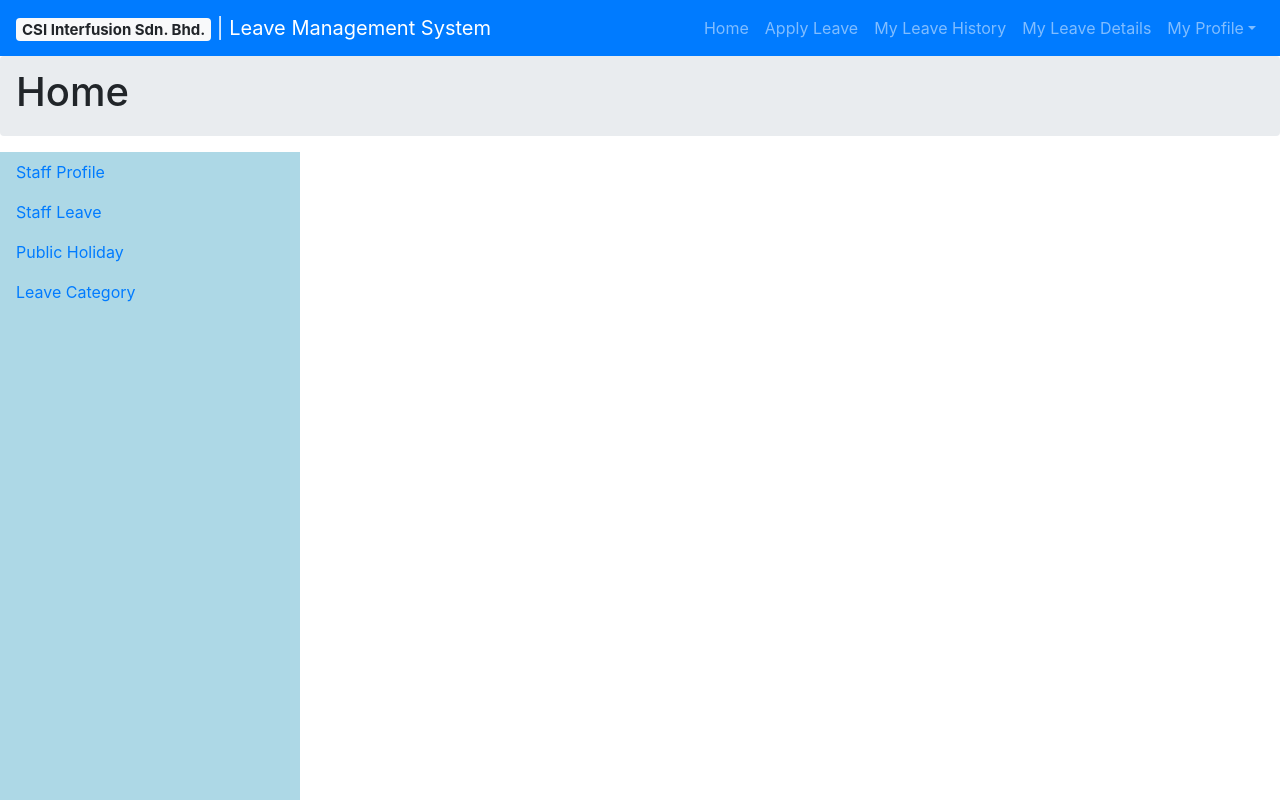
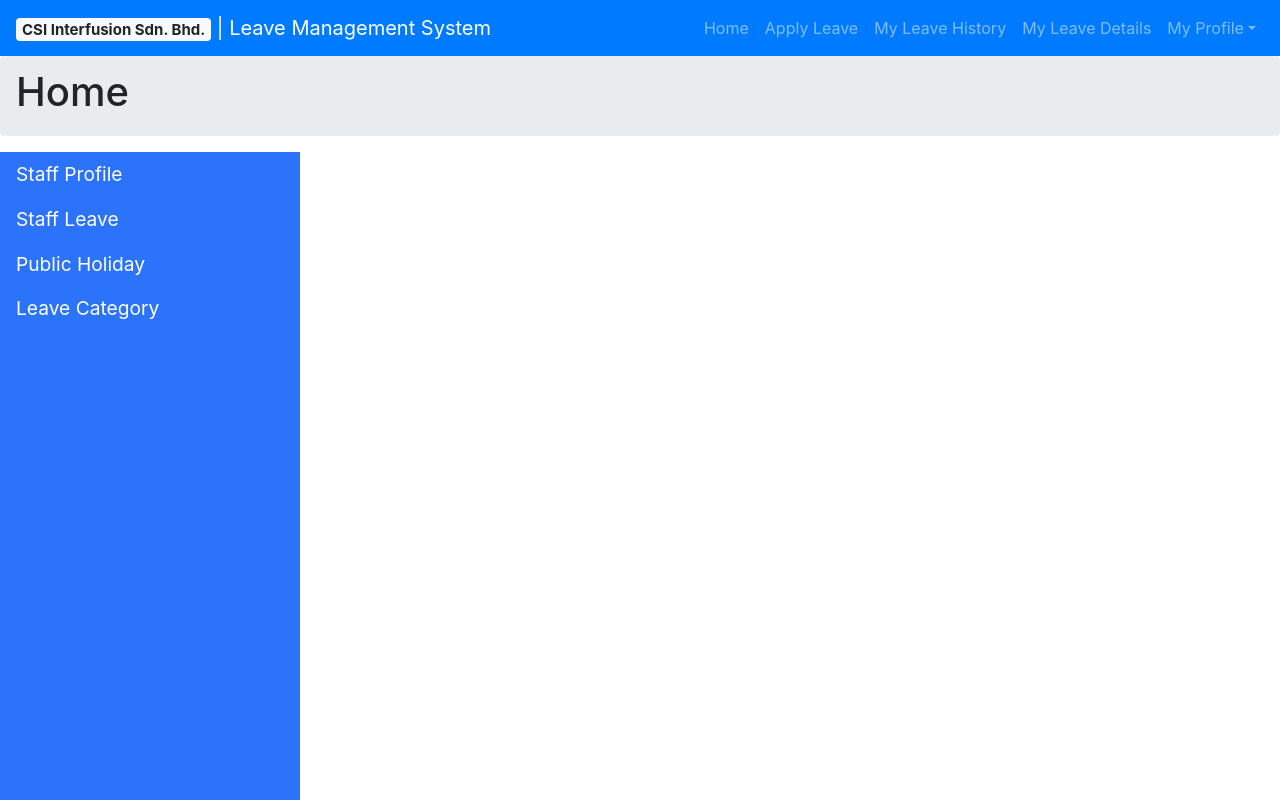
Before and after one commit to jameacle09/csileavemanagementsystem, a React (Create React App) app in the folder leavemanagement/: page /hrdashboard in a window 1280 px wide. Shown: the top 800 px of the page. Built offline with nearby package versions, Linux system fonts and the light colour scheme.

Commit message:
Fix issue footer and sidebar

```diff
--- a/leavemanagement/src/App.js
+++ b/leavemanagement/src/App.js
@@ -16,6 +16,8 @@ import {
 } from "react-router-dom";
 import HrDashboard from './hradmin/HrDashboard';
 import ManagerApproval from './manager/ManagerApproval';
+import ListStaffProfile from './staffprofile/ListStaffProfile';
+import NewStaffProfile from './staffprofile/NewStaffProfile';
 
 class App extends Component {
   render() {
@@ -34,6 +36,8 @@ class App extends Component {
               <Route path="/changepassword" title="Change Password" component={ChangePassword} />
               <Route path="/managerapproval" title="Manager Approval" component={ManagerApproval} />
               <Route path="/hrdashboard" title="HR Dashboard" component={HrDashboard} />
+              <Route path="/liststaffprofile" title="List Staff Profile" component={ListStaffProfile} />
+              <Route path="/newstaffprofile" title="New Staff Profile" component={NewStaffProfile} />
             </Switch>
           </div>
           <Footer />
--- a/leavemanagement/src/common/Footer.js
+++ b/leavemanagement/src/common/Footer.js
@@ -11,7 +11,7 @@ class Footer extends Component {
     const footerStyle = {
       align: "center",
       textAlign: "center",
-      marginTop: 20
+
     };
 
     return (
--- a/leavemanagement/src/hradmin/SideBar.js
+++ b/leavemanagement/src/hradmin/SideBar.js
@@ -11,22 +11,23 @@ class SideBar extends Component {
         const SideBarStyle = {
             height: "100vh",
             width: "300px",
-            background: "lightblue"
+            fontSize: "1.2rem",
+            background: "#2b73fa"
         }
         return (
             <div style={SideBarStyle}>
                 <Nav vertical>
                     <NavItem>
-                        <NavLink href="#">Staff Profile</NavLink>
+                        <NavLink tag={Link} to="/liststaffprofile" activeclassname="active" style={{color:'white'}}>Staff Profile</NavLink>
                     </NavItem>
                     <NavItem>
-                        <NavLink href="#">Staff Leave</NavLink>
+                        <NavLink tag={Link} to="/liststaffprofile" activeclassname="active" style={{color:'white'}}>Staff Leave</NavLink>
                     </NavItem>
                     <NavItem>
-                        <NavLink href="#">Public Holiday</NavLink>
+                        <NavLink tag={Link} to="/liststaffprofile" activeclassname="active" style={{color:'white'}}>Public Holiday</NavLink>
                     </NavItem>
                     <NavItem>
-                        <NavLink href="#">Leave Category</NavLink>
+                        <NavLink tag={Link} to="/liststaffprofile" activeclassname="active" style={{color:'white'}}>Leave Category</NavLink>
                     </NavItem>
                 </Nav>
             </div>
--- a/leavemanagement/src/staffprofile/ListStaffProfile.js
+++ b/leavemanagement/src/staffprofile/ListStaffProfile.js
@@ -1,5 +1,6 @@
 import React, { Component } from 'react';
 import { Table } from 'reactstrap';
+import { Link } from "react-router-dom";
 
 class ListStaffProfile extends Component {
     constructor(props) {
@@ -15,7 +16,7 @@ class ListStaffProfile extends Component {
         return (
             <div className="container">
                 <div style={spacing}>
-                    <button className="btn btn-primary">Add New Employee</button>
+                    <button className="btn btn-primary" tag={Link} to="/newstaffprofile" activeclassname="active">Add New Employee</button>
                 </div>
                 <Table responsive>
                     <thead>
```
